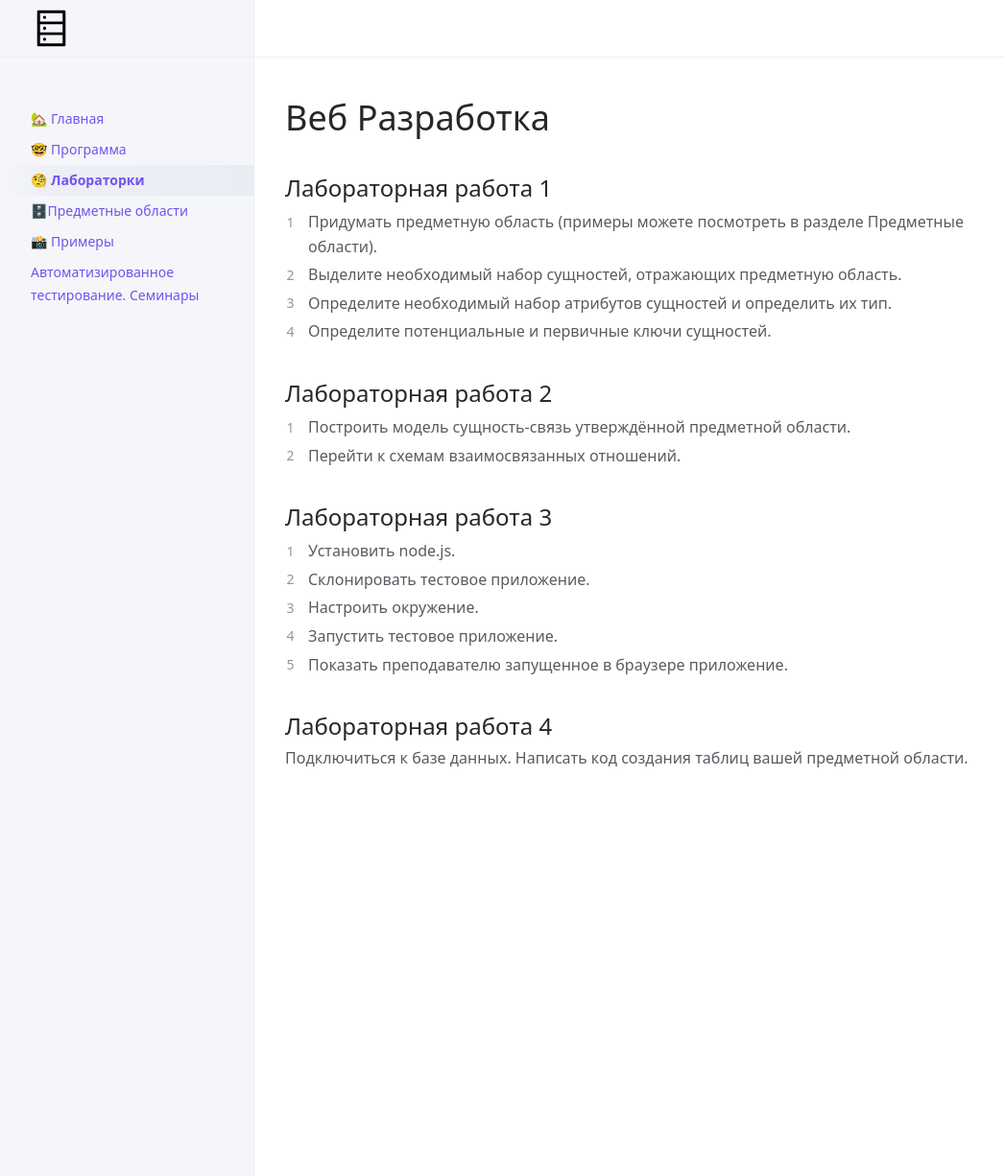
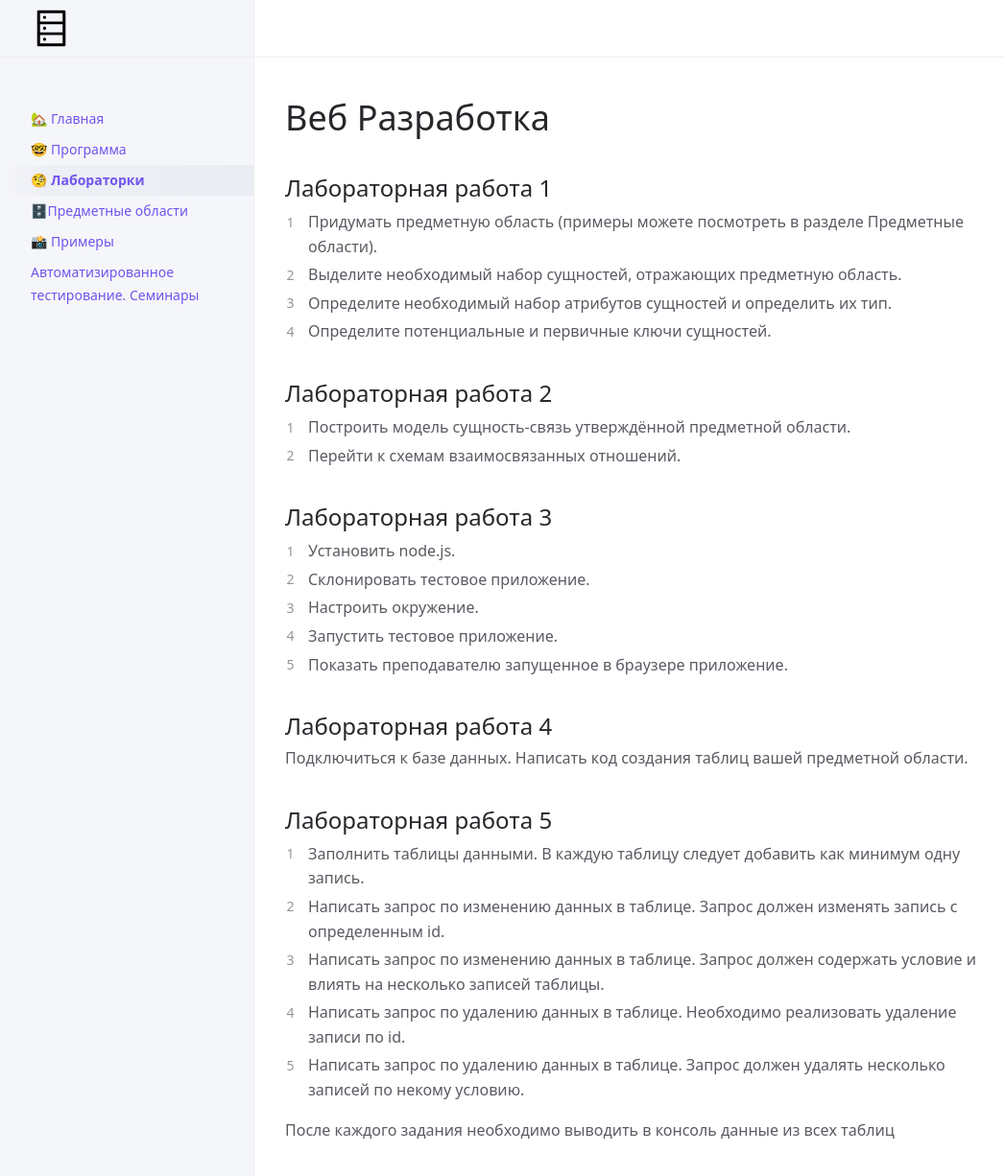
Before and after one commit to Das-dasein/db-lovefield, a Jekyll site: the page built from tasks.md, in a window 1280 px wide and 1239 px high. Shown: the top 1226 px of the window at 96% size, without its empty margins (107-1154 px from the left). Built offline with Jekyll 4.4.1, drawn with Linux system fonts in a browser that asks for light colours; our own code applies the rules of GitHub Pages for plain Markdown files; a script that is not in the unit is left out.

Commit message:
Update tasks.md

```diff
--- a/tasks.md
+++ b/tasks.md
@@ -23,3 +23,13 @@ nav_order: 3
 
 ## Лабораторная работа 4
 Подключиться к базе данных. Написать код создания таблиц вашей предметной области.
+
+## Лабораторная работа 5
+
+1. Заполнить таблицы данными. В каждую таблицу следует добавить как минимум одну запись.
+2. Написать запрос по изменению данных в таблице. Запрос должен изменять запись с определенным id.
+3. Написать запрос по изменению данных в таблице. Запрос должен содержать условие и влиять на несколько записей таблицы.
+4. Написать запрос по удалению данных в таблице. Необходимо реализовать удаление записи по id.
+5. Написать запрос по удалению данных в таблице. Запрос должен удалять несколько записей по некому условию.
+
+После каждого задания необходимо  выводить в консоль данные из всех таблиц
```
